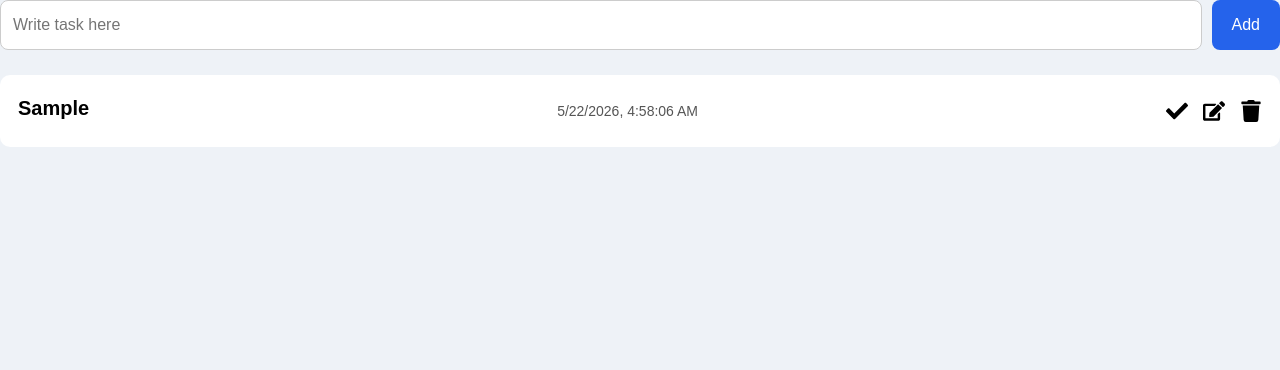
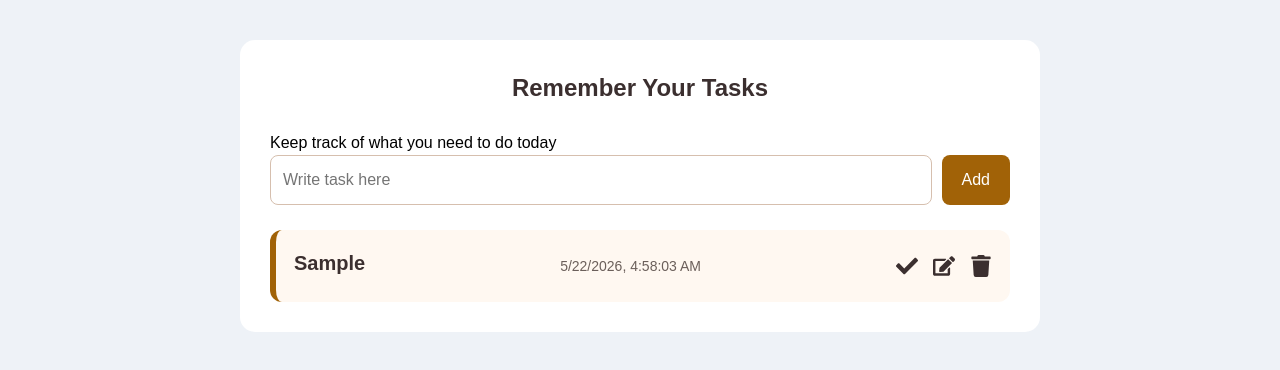
Before and after one commit to jaspreet204/to-do, a React (Create React App) app: page / in a window 1280 px wide. Both pictures are taken after typing "Sample" into the empty fields and a click on the input "Add". Shown: the top 370 px of the page. Built offline with nearby package versions, Linux system fonts and the light colour scheme.

Commit message:
add title

```diff
--- a/src/App.js
+++ b/src/App.js
@@ -46,10 +46,15 @@ function reducer(tasks, action) {
         );
       }, [tasks]);
       return (
-        <>
+           <section className="main-page">
+            <h1>Remember Your Tasks</h1>
+            <p className="sub-title">
+              Keep track of what you need to do today
+            </p>
           <AddTask dispatch={dispatch}/>
           <TaskList tasks={tasks}  dispatch={dispatch}/>
-        </>
+
+       </section>
       );
     }
 
--- a/src/css/index.css
+++ b/src/css/index.css
@@ -30,7 +30,7 @@ body{
 .write-area input[type="text"]{
     width: 100%;
     padding: 12px;
-    border: 1px solid #ccc;
+    border: 1px solid #d6bfae;
     border-radius: 8px;
 }
 
@@ -38,7 +38,7 @@ body{
     padding: 12px 20px;
     border: none;
     border-radius: 8px;
-    background-color: #2563eb;
+    background-color: #a16207;
     color: white;
     cursor: pointer;
 }
@@ -50,26 +50,28 @@ body{
 }
 
 .note-card{
-    background-color: white;
+    background-color:  #fff8f1;
     padding: 18px;
-    border-radius: 10px;
+    border-radius: 12px;
+    border-left: 6px solid #a16207;
     display: flex;
     justify-content: space-between;
     align-items: center;
 }
 
 .done-card{
-    background-color: #d1fae5;
-    border-left: 6px solid #10b981;
+    background-color:#e7f8ed ;
+    border-left: 6px solid #16a34a ;
 }
 
 .note-card h2{
     font-size: 20px;
     margin-bottom: 6px;
+    color: #3b2f2f;
 }
 
 .note-card p{
-    color: #555;
+    color: #6b5f5a;
     font-size: 14px;
 }
 
@@ -78,4 +80,6 @@ body{
     gap: 15px;
     font-size: 22px;
     cursor: pointer;
+    cursor: pointer;
+    color: #3b2f2f;
 }
```
